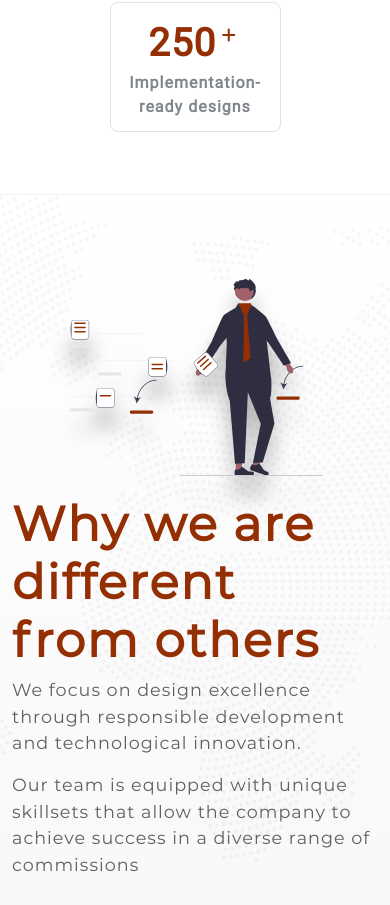
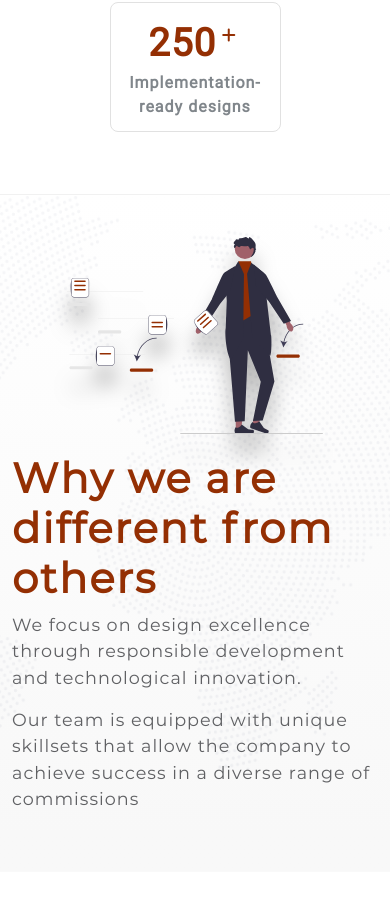
Before and after one commit to Wess58/decalogue, an Angular app: page / in a window 390 px wide. Shown: the part 3459-4364 px from the top of the page. Built offline with nearby package versions, Linux system fonts and the light colour scheme.

Commit message:
UI refinements for IPad resposiveness

```diff
--- a/src/app/home/home.component.html
+++ b/src/app/home/home.component.html
@@ -80,7 +80,7 @@
         <div class="col-md-6 text-ms-center">
           <img class="illustration" src="assets/images/creation_process.svg" alt="illustration">
         </div>
-        <div class="col-md-6">
+        <div class="col-md-6 col-lg-5">
 
           <h1 class="title">Why we are different from others</h1>
           <p class="description">We focus on design excellence through responsible development and technological innovation.</p>
--- a/src/app/home/home.component.scss
+++ b/src/app/home/home.component.scss
@@ -182,7 +182,7 @@
     }
 
     .title {
-      font-size: 4rem;
+      font-size: 3.2rem;
       letter-spacing: 2px;
       color: #942F03;
       font-weight: 600;
@@ -230,7 +230,7 @@
   }
 
   .get-in-touch-section {
-    padding: 5vh 0!important !important;
+    padding: 5vh 0 !important;
 
     .illustration {
       width: 70%!important;
@@ -238,7 +238,7 @@
     }
 
     .title {
-      font-size: 3rem!important;
+      font-size: 2.6rem!important;
       margin-top: 20px;
     }
 
```
